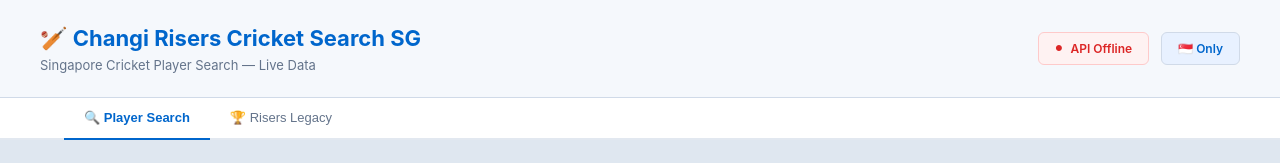
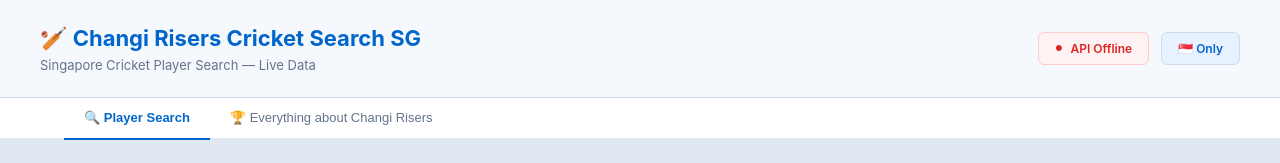
Before and after one commit to akshay-thakre/SG_Cricket_Search_Repo, a React (Create React App) app in the folder cricsearch-sg/: page / in a window 1280 px wide. Shown: the top 163 px of the page. Built offline with nearby package versions, Linux system fonts and the light colour scheme; no server answers.

Commit message:
content: rename legacy tab to "Everything about Changi Risers"
https://claude.ai/code/session_01VW3JTXNwHM23G5yMEw7Y4M

```diff
--- a/cricsearch-sg/src/App.jsx
+++ b/cricsearch-sg/src/App.jsx
@@ -98,7 +98,7 @@ export default function CricSearchApp() {
         <div style={{ maxWidth: '1200px', margin: '0 auto', paddingLeft: '1.5rem', display: 'flex' }}>
           {[
             { id: 'search', label: '🔍 Player Search' },
-            { id: 'legacy', label: '🏆 Risers Legacy' },
+            { id: 'legacy', label: '🏆 Everything about Changi Risers' },
           ].map(tab => (
             <button
               key={tab.id}
```
